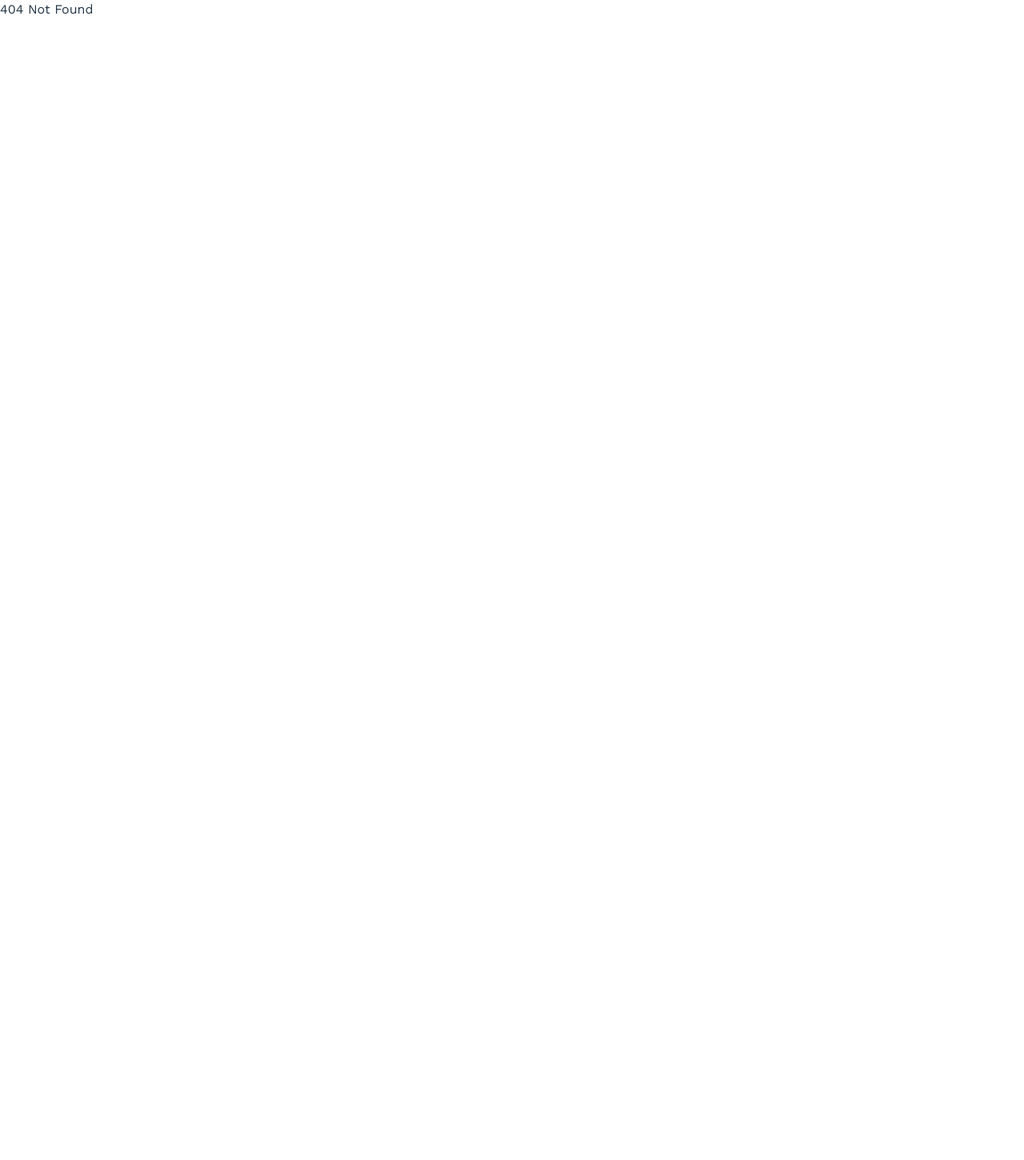
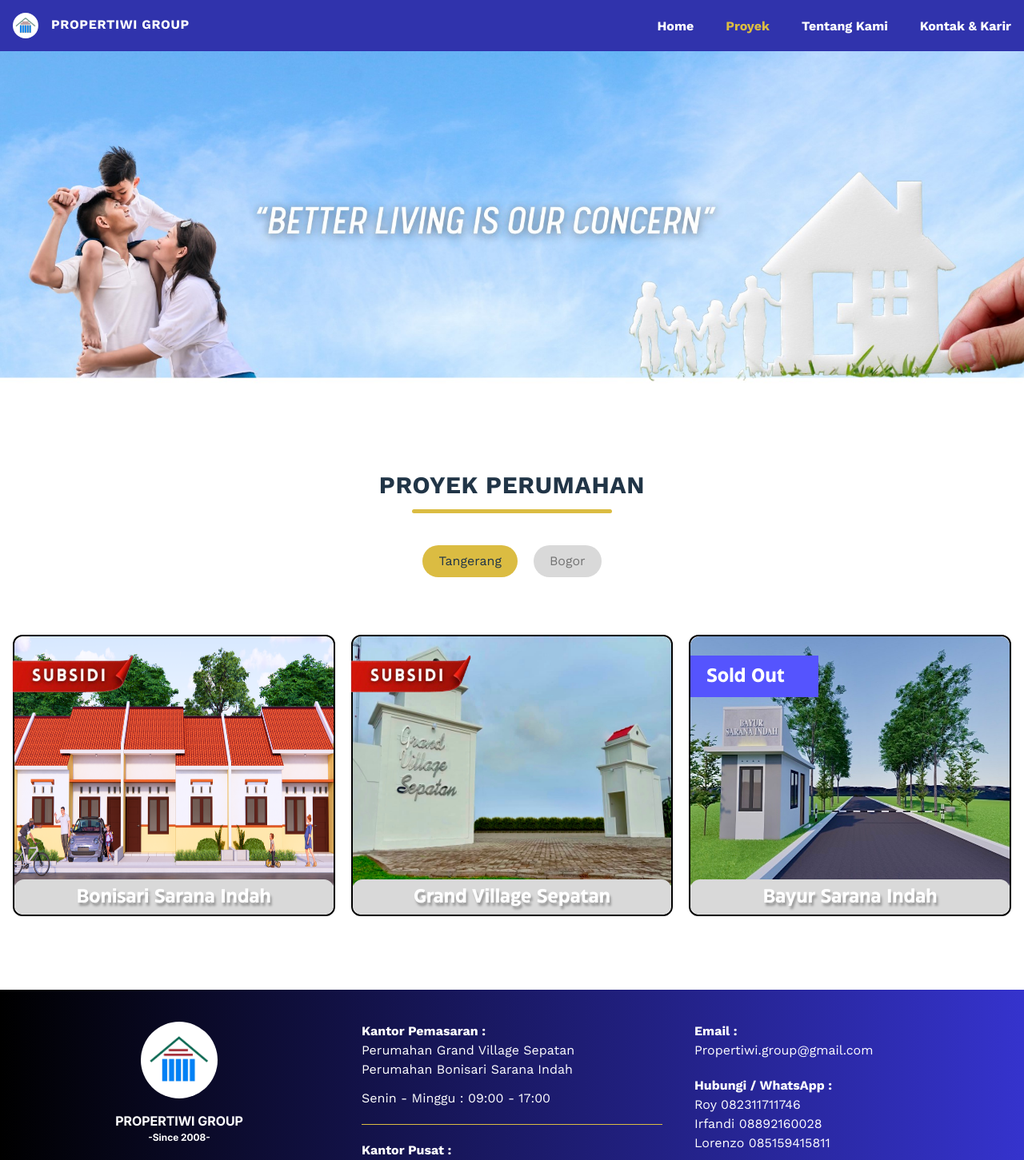
Before and after one commit to desistmrym/propertiwi_group, a React (Vite) app: page /proyek in a window 1280 px wide. Before the commit this address had no page. Shown: the top 1451 px of the page at 80% size. Before the commit the page ends 800 px from the top, so only its background shows below. Built offline with nearby package versions, Linux system fonts and the light colour scheme.

Commit message:
update project pages

```diff
--- /dev/null
+++ b/src/assets/list_data.js
@@ -0,0 +1,22 @@
+const list_header = [
+    {
+        name: "Home",
+        link: '/'
+    },
+    {
+        name: "Proyek",
+        link: '/proyek'
+    },
+    {
+        name: "Tentang Kami",
+        link: '/tentang-kami'
+    },
+    {
+        name: "Kontak & Karir",
+        link: '/kontak-karir'
+    }
+]
+
+export {
+    list_header
+}
--- a/src/assets/list_image.js
+++ b/src/assets/list_image.js
@@ -14,6 +14,7 @@ import p_1 from '../assets/images/p_1.jpg'
 import p_2 from '../assets/images/p_2.jpg'
 import s_1 from '../assets/images/s_1.jpg'
 import subsidi from '../assets/images/subsidi.jpg';
+import header from '../assets/images/header.jpg';
 
 const list_perum = [
     {
@@ -102,5 +103,6 @@ export {
     list_sosmed,
     list_perum,
     list_achiev,
-    subsidi
+    subsidi,
+    header
 }
--- /dev/null
+++ b/src/component/perumahan.jsx
@@ -0,0 +1,91 @@
+import { useEffect, useState } from "react";
+import {
+    list_perum,
+    subsidi,
+  } from "../assets/list_image";
+
+const Perumahan = () => {
+    const [data_perum, set_data_perum] = useState([]);
+  const [isPerum, setIsPerum] = useState("Tangerang");
+
+  useEffect(() => {
+    handlePerum("Tangerang");
+  }, []);
+
+  const handlePerum = (type) => {
+    const filtered = list_perum.filter((item) => item.address === type);
+    set_data_perum(filtered);
+    setIsPerum(type);
+  };
+
+  return (
+    <div className="flex justify-center items-start">
+      <div>
+        <div className='text-[30px] font-["Work-Sans-Bold"] tracking-[.04rem]'>
+          PROYEK PERUMAHAN
+        </div>
+        <div className="flex justify-center mt-2">
+          <div className="border-t-[5px] border-[#dbbc42] w-[20%] rounded-full"></div>
+        </div>
+        <div className="flex justify-center my-10 gap-5 overflow-x-scroll scrollbar-hidden">
+          <div
+            className={`${
+              isPerum === "Tangerang"
+                ? "bg-[#dbbc42]"
+                : "bg-[#d9d9d9] text-[#737373]"
+            } py-2 px-5 rounded-full cursor-pointer`}
+            onClick={() => handlePerum("Tangerang")}
+          >
+            Tangerang
+          </div>
+          <div
+            className={`${
+              isPerum === "Bogor"
+                ? "bg-[#dbbc42]"
+                : "bg-[#d9d9d9] text-[#737373]"
+            } py-2 px-5 rounded-full cursor-pointer`}
+            onClick={() => handlePerum("Bogor")}
+          >
+            Bogor
+          </div>
+        </div>
+        <div className="grid grid-cols-1 lg:grid-cols-3 gap-5 my-5 lg:py-8">
+          {data_perum.length > 0 &&
+            data_perum.map((item, x) => (
+              <div key={x} className="border-2 border-black rounded-xl">
+                <div className="relative">
+                  {item.marker === "subsidi" ? (
+                    <img
+                      src={subsidi}
+                      alt="subsidi"
+                      className="absolute -left-1 z-[1] top-6 m-auto h-[5vh] lg:h-[6vh]"
+                    />
+                  ) : (
+                    <div className="absolute z-[1] top-6 m-auto h-[5vh] lg:h-[7vh] w-[40%]">
+                      <div className='bg-[#5554fe] py-2 px-5 text-left text-white font-["Eastman-Grotesque-Bold"] text-[18px] lg:text-[1.5rem]'>
+                        {item.marker}
+                      </div>
+                    </div>
+                  )}
+                </div>
+                <div className="relative">
+                  <img
+                    src={item.image}
+                    alt=""
+                    className="w-full h-80 rounded-xl"
+                  />
+                </div>
+                <div className="relative bg-[#d9d9d9] py-1 px-4 rounded-xl -mt-[1rem]">
+                  <p className='text-white text-shadow text-[1.5rem] font-["Eastman-Grotesque-Bold"]'>
+                    {item.name}
+                  </p>
+                </div>
+              </div>
+            ))}
+        </div>
+      </div>
+    </div>
+  );
+};
+
+export default Perumahan;
--- a/src/container/Home.jsx
+++ b/src/container/Home.jsx
@@ -8,21 +8,9 @@ import {
 } from "../assets/list_image";
 import { PhotoProvider, PhotoView } from "react-photo-view";
 import "react-photo-view/dist/react-photo-view.css";
+import Perumahan from "../component/perumahan";
 
 const Home = () => {
-  const [data_perum, set_data_perum] = useState([]);
-  const [isPerum, setIsPerum] = useState("Tangerang");
-
-  useEffect(() => {
-    handlePerum("Tangerang");
-  }, []);
-
-  const handlePerum = (type) => {
-    const filtered = list_perum.filter((item) => item.address === type);
-    set_data_perum(filtered);
-    setIsPerum(type);
-  };
-
   return (
     <>
       <div className="relative -mt-[16%] w-full">
@@ -34,72 +22,7 @@ const Home = () => {
       </div>
       <div className="flex justify-center mt-10 mb-[10vh]">
         <div className="container">
-          <div className="flex justify-center items-start">
-            <div>
-              <div className='text-[30px] font-["Work-Sans-Bold"] tracking-[.04rem]'>
-                PROYEK PERUMAHAN
-              </div>
-              <div className="flex justify-center mt-2">
-                <div className="border-t-[5px] border-[#dbbc42] w-[20%] rounded-full"></div>
-              </div>
-              <div className="flex justify-center my-10 gap-5 overflow-x-scroll scrollbar-hidden">
-                <div
-                  className={`${
-                    isPerum === "Tangerang"
-                      ? "bg-[#dbbc42]"
-                      : "bg-[#d9d9d9] text-[#737373]"
-                  } py-2 px-5 rounded-full cursor-pointer`}
-                  onClick={() => handlePerum("Tangerang")}
-                >
-                  Tangerang
-                </div>
-                <div
-                  className={`${
-                    isPerum === "Bogor"
-                      ? "bg-[#dbbc42]"
-                      : "bg-[#d9d9d9] text-[#737373]"
-                  } py-2 px-5 rounded-full cursor-pointer`}
-                  onClick={() => handlePerum("Bogor")}
-                >
-                  Bogor
-                </div>
-              </div>
-              <div className="grid grid-cols-1 lg:grid-cols-3 gap-5 my-5">
-                {data_perum.length > 0 &&
-                  data_perum.map((item, x) => (
-                    <div key={x} className="border-2 border-black rounded-xl">
-                      <div className="relative">
-                        {item.marker === "subsidi" ? (
-                          <img
-                            src={subsidi}
-                            alt="subsidi"
-                            className="absolute -left-1 z-[1] top-6 m-auto h-[5vh] lg:h-[6vh]"
-                          />
-                        ) : (
-                          <div className="absolute z-[1] top-6 m-auto h-[5vh] lg:h-[7vh] w-[40%]">
-                            <div className='bg-[#5554fe] py-2 px-5 text-left text-white font-["Eastman-Grotesque-Bold"] text-[18px] lg:text-[1.5rem]'>
-                              {item.marker}
-                            </div>
-                          </div>
-                        )}
-                      </div>
-                      <div className="relative">
-                        <img
-                          src={item.image}
-                          alt=""
-                          className="w-full h-80 rounded-xl"
-                        />
-                      </div>
-                      <div className="relative bg-[#d9d9d9] py-1 px-4 rounded-xl -mt-[1rem]">
-                        <p className='text-white text-shadow text-[1.5rem] font-["Eastman-Grotesque-Bold"]'>
-                          {item.name}
-                        </p>
-                      </div>
-                    </div>
-                  ))}
-              </div>
-            </div>
-          </div>
+          <Perumahan />
 
           <div className='text-[30px] font-["Work-Sans-Bold"] tracking-[.04rem] mt-[10rem]'>
             FOLLOW SOCIAL MEDIA KAMI
@@ -126,7 +49,7 @@ const Home = () => {
               {list_achiev.map(
                 (item, index) =>
                   item.is_highlight === true && (
-                    <div className="border-2 border-[#dbbc42] cursor-pointer">
+                    <div key={index} className="border-2 border-[#dbbc42] cursor-pointer">
                       <PhotoView key={index} src={item.image}>
                         <img
                           src={item.image}
--- /dev/null
+++ b/src/container/Project.jsx
@@ -0,0 +1,18 @@
+import { header } from "../assets/list_image";
+import Perumahan from "../component/perumahan";
+
+const Project = () => {
+    return (
+        <div>
+            <img src={header} alt="" className="object-cover w-[100%] h-[60vh]" />
+            <div className="flex justify-center my-5 lg:my-10">
+                <div className="container">
+                    <Perumahan />
+                </div>
+
+            </div>
+        </div>
+    )
+}
+
+export default Project;
--- a/src/layouts/header.jsx
+++ b/src/layouts/header.jsx
@@ -1,8 +1,12 @@
 import { useState } from "react";
 import { logo } from "../assets/list_image";
+import { list_header } from "../assets/list_data";
+import { useNavigate } from "react-router-dom";
 
 const Header = () => {
+    const navigate = useNavigate()
     const [isOpen, setIsOpen] = useState(false);
+    const activeLink = location.pathname || '';
 
     const toggleMenu = () => {
         setIsOpen(!isOpen);
@@ -16,10 +20,21 @@ const Header = () => {
                         <div className="mt-[3px] text-[16px] tracking-[.04rem]">PROPERTIWI GROUP</div>
                     </div>
                     <div className="flex gap-4 lg:gap-10 mt-[5px] cursor-pointer">
-                        <a className="text-[#dbbc42] hover:text-[#dbbc42]">Home</a>
-                        <a className="hover:text-[#dbbc42]">Proyek</a>
-                        <a className="hover:text-[#dbbc42]">Tentang Kami</a>
-                        <a className="hover:text-[#dbbc42]">Kontak & Karir</a>
+                        {list_header.map((item, key) =>
+                            <a
+                                key={key}
+                                href="#"
+                                onClick={(e) => {
+                                e.preventDefault();
+                                navigate(`${item.link}`);
+                                }}
+                                className={`hover:text-[#dbbc42] transition-all duration-300 ${
+                                    activeLink === item.link ? 'text-[#dbbc42]' : ''
+                                }`}
+                            >
+                                {item.name}
+                            </a>
+                        )}
                     </div>
                 </div>
             </div>
--- a/src/router/index.jsx
+++ b/src/router/index.jsx
@@ -1,6 +1,7 @@
 import { createBrowserRouter } from 'react-router-dom';
 import Layout from '../layouts';
 import Home from '../container/Home';
+import Project from '../container/Project';
 
 // Layout components (if you have any)
 // import MainLayout from '../layouts/MainLayout';
@@ -14,6 +15,10 @@ const router = createBrowserRouter([
                 path: '',
                 element: <Home />
             },
+            {
+                path: '/proyek',
+                element: <Project />
+            },
         ]
     },
     {
```
Also changed, not shown: src/assets/images/header.jpg (added), src/container/About.Jsx (added).
